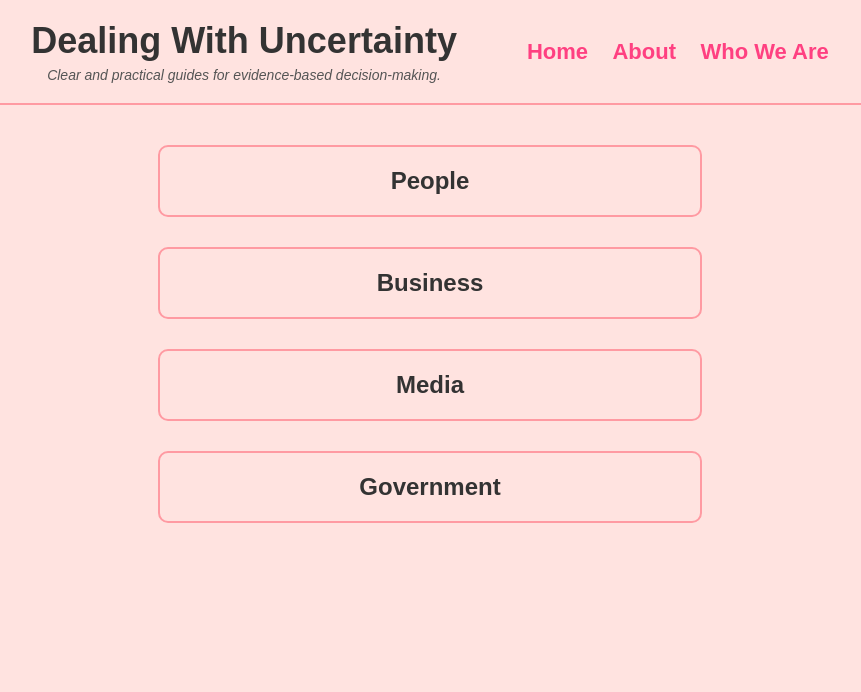
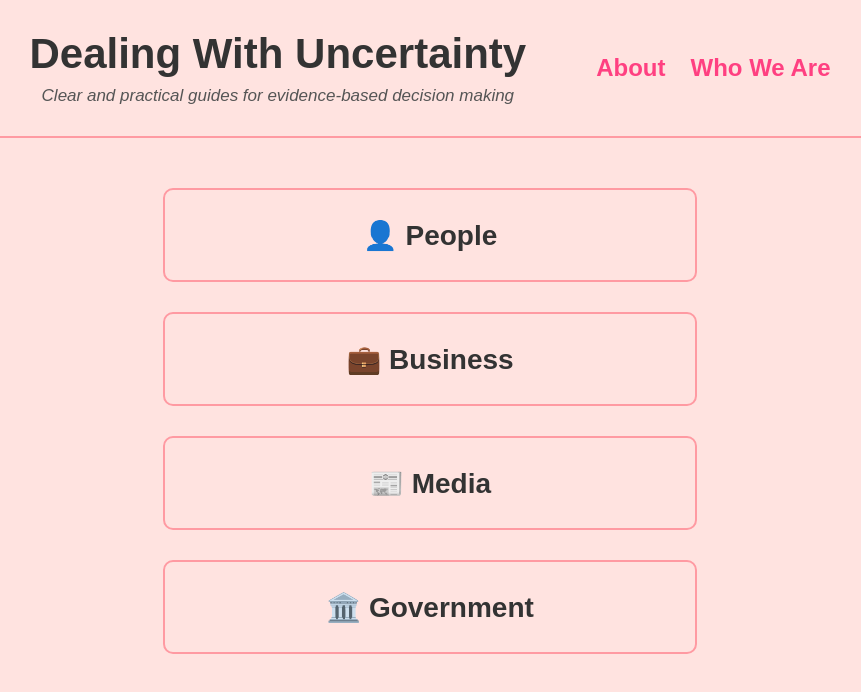
Before and after one commit to davidchivers/uncertainty, a plain HTML site: page index.html in a window 1280 px wide. Shown: the whole page, without its empty margins (210-1071 px from the left). Drawn offline with Linux system fonts and the light colour scheme.

Commit message:
Update index.html

```diff
--- a/index.html
+++ b/index.html
@@ -11,12 +11,16 @@
       margin: 0;
       padding: 0;
       color: #333;
+      display: flex;
+      flex-direction: column;
+      min-height: 100vh;
+      font-size: 18px; /* Increased base font size */
     }
     .header {
       display: flex;
       justify-content: center;
       align-items: center;
-      padding: 20px 40px;
+      padding: 30px 40px; /* Increased padding to push separator down */
       border-bottom: 2px solid #ff9aa2;
       gap: 50px;
     }
@@ -26,32 +30,40 @@
       align-items: center;
     }
     .header .title {
-      font-size: 36px;
+      font-size: 42px; /* Increased title size */
       font-weight: bold;
       color: #333;
+      text-decoration: none; /* Removes default underline for links */
+    }
+    .header .title:hover {
+      text-decoration: underline; /* Adds underline on hover for clarity */
     }
     .header .tagline {
-      font-size: 14px;
+      font-size: 17px; /* Increased tagline size */
       color: #555;
       font-style: italic;
-      margin-top: 5px;
+      margin-top: 8px;
     }
     .header nav a {
       margin-left: 20px;
       text-decoration: none;
-      font-size: 22px;
+      font-size: 24px; /* Increased nav link size */
       font-weight: bold;
       color: #ff4081;
     }
     .header nav a:hover {
       text-decoration: underline;
     }
+
     .main-content {
       display: flex;
       flex-direction: column;
       align-items: center;
-      padding: 40px;
+      padding: 50px;
+      flex-grow: 1;
+      min-height: 70vh;
     }
+
     .content-sections {
       display: flex;
       flex-direction: column;
@@ -59,21 +71,27 @@
       width: 100%;
       gap: 30px;
     }
+
     .section {
       width: 90%;
       max-width: 500px;
+      min-height: 60px;
       text-align: center;
-      padding: 20px;
-      font-size: 24px;
+      padding: 15px;
+      font-size: 28px; /* Increased section text size */
       font-weight: bold;
       color: #333;
       border-radius: 10px;
-      border: 2px solid #ff9aa2; /* Match menu separator color */
+      border: 2px solid #ff9aa2;
       background-color: transparent;
       text-decoration: none;
-      display: block;
+      display: flex;
+      justify-content: center;
+      align-items: center;
+      gap: 10px;
       transition: transform 0.2s ease;
     }
+
     .section:hover {
       transform: scale(1.05);
     }
@@ -82,22 +100,23 @@
 <body>
   <div class="header">
     <div class="title-container">
-      <div class="title">Dealing With Uncertainty</div>
-      <div class="tagline">Clear and practical guides for evidence-based decision-making.</div>
+      <a href="index.html" class="title">Dealing With Uncertainty</a>
+      <div class="tagline">Clear and practical guides for evidence-based decision making</div>
     </div>
     <nav>
-      <a href="#home">Home</a>
       <a href="#about">About</a>
       <a href="#who">Who We Are</a>
     </nav>
   </div>
+
   <div class="main-content">
     <div class="content-sections">
-      <a href="people.html" class="section">People</a>
-      <a href="business.html" class="section">Business</a>
-      <a href="media.html" class="section">Media</a>
-      <a href="government.html" class="section">Government</a>
+      <a href="people.html" class="section">👤 People</a>
+      <a href="business.html" class="section">💼 Business</a>
+      <a href="media.html" class="section">📰 Media</a>
+      <a href="government.html" class="section">🏛️ Government</a>
     </div>
   </div>
+
 </body>
 </html>
```
